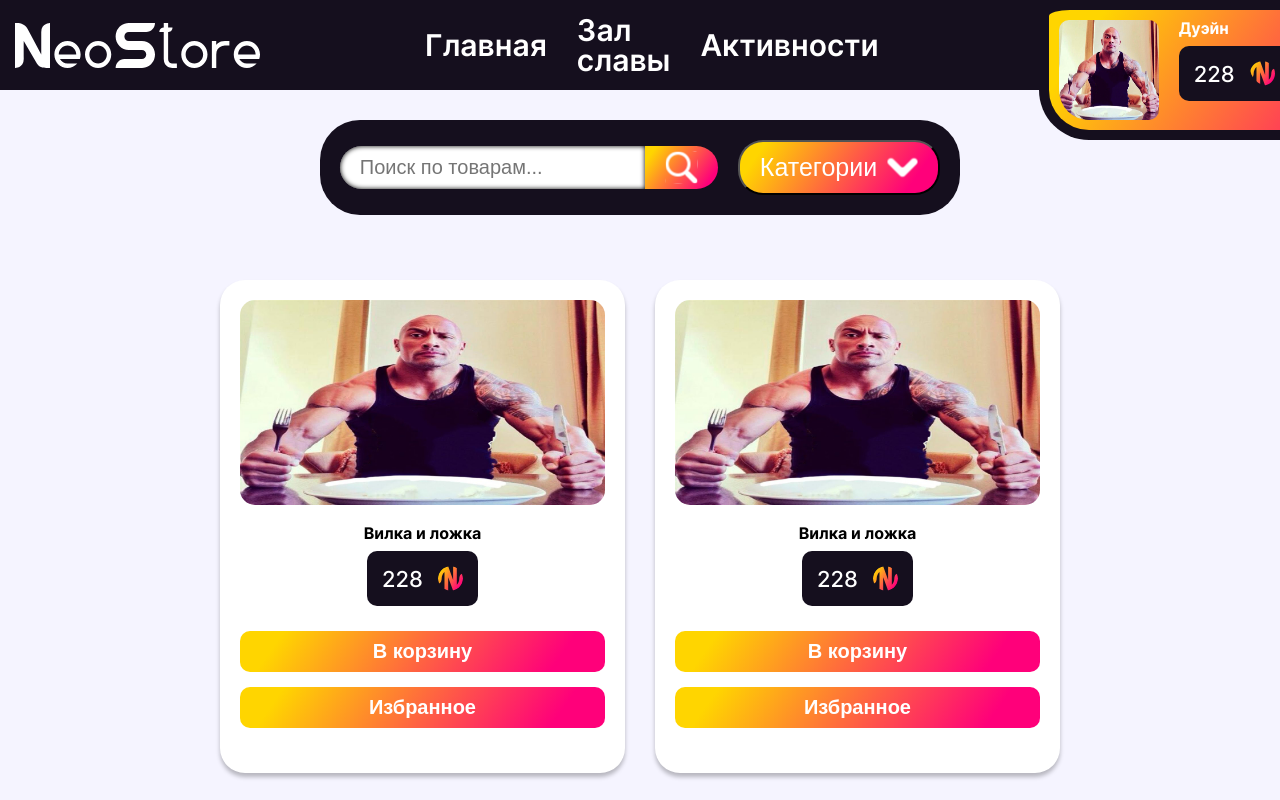
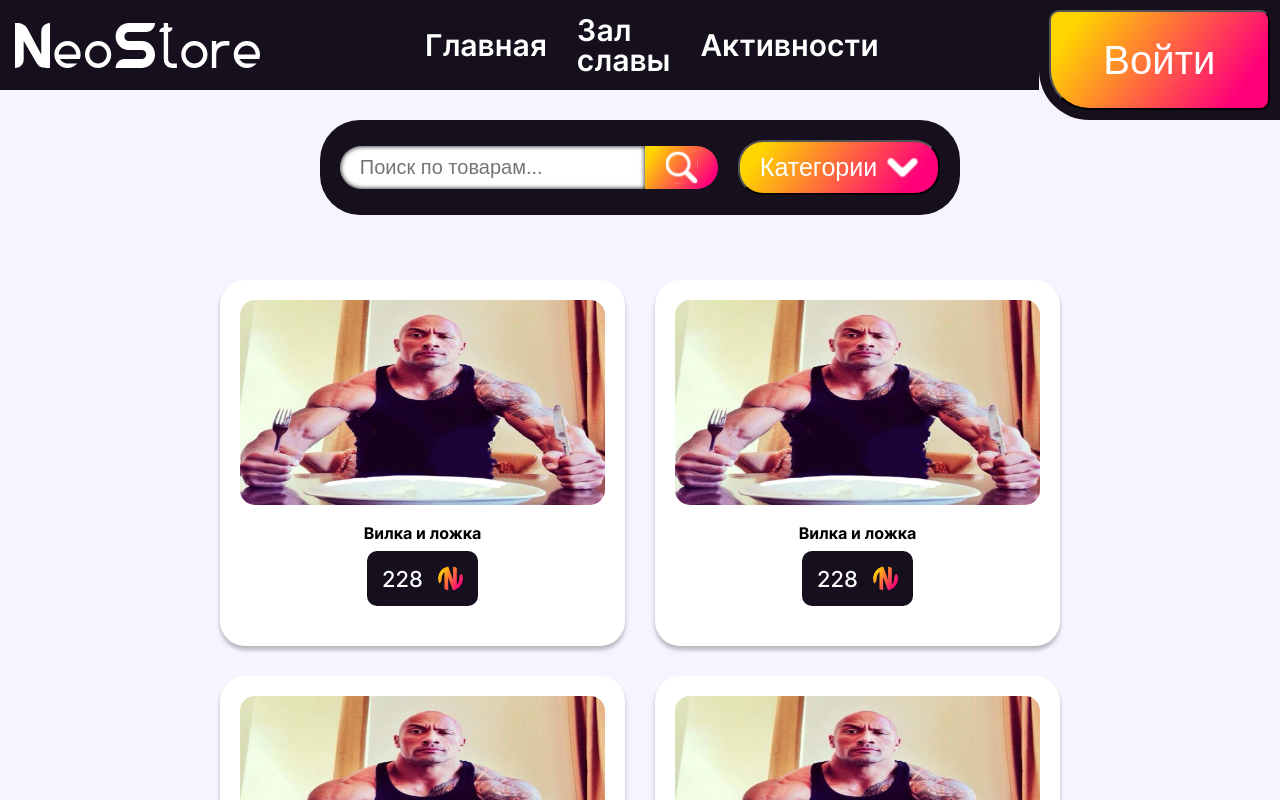
Before and after one commit to inizioRUS/neostore, a React (Create React App) app in the folder Front/neo-store-app/: page /store in a window 1280 px wide. Shown: the top 800 px of the page. Built offline with nearby package versions, Linux system fonts and the light colour scheme.

Commit message:
Local Storage (checklogin) update

```diff
--- /dev/null
+++ b/Front/neo-store-app/src/assets/scripts/functions/storage.ts
@@ -0,0 +1,21 @@
+function CheckLogin() : boolean {
+    if(localStorage.getItem("login")){
+        return true;
+    }
+    return false;
+}
+
+function SetLogin(id : number) : void {
+    localStorage.setItem("login", `${id}`);
+}
+
+function GetLogin() : number {
+    let res = localStorage.getItem("login");
+    return parseInt(res ? res : '0');
+}
+
+export default{
+    CheckLogin,
+    SetLogin,
+    GetLogin
+}
--- a/Front/neo-store-app/src/components/goods/items/ItemCard.tsx
+++ b/Front/neo-store-app/src/components/goods/items/ItemCard.tsx
@@ -2,6 +2,7 @@ import React, { PureComponent } from 'react';
 import '../../../css/item.css'
 import test from '../../../assets/images/skala.jpeg';
 import coin from '../../../assets/icons/NeoCoin.svg';
+import storage from '../../../assets/scripts/functions/storage';
 
 interface ItemCardProps {
 
@@ -22,10 +23,15 @@ class ItemCard extends React.Component<ItemCardProps, ItemCardState> {
                 <div className='item-info'>
                     <h2>Вилка и ложка</h2>
                     <div className='price-box'>228 <img src={coin} alt="" /></div>
-                    <div className='item-actions'>
-                        <button className='item-button bright'>В корзину</button>
-                        <button className='item-button bright'>Избранное</button>
-                    </div>
+                    {
+                        storage.CheckLogin() ?
+                            <div className='item-actions'>
+                            <button className='item-button bright'>В корзину</button>
+                            <button className='item-button bright'>Избранное</button>
+                            </div>
+                        : <div></div>
+                    }
+
                 </div>
             </div>
         );
--- a/Front/neo-store-app/src/components/header/Header.tsx
+++ b/Front/neo-store-app/src/components/header/Header.tsx
@@ -3,6 +3,8 @@ import UserMenu from './UserMenu';
 import { Link } from 'react-router-dom';
 import '../../css/header.css';
 import logo from '../../assets/images/NeoStore.svg';
+import storage from '../../assets/scripts/functions/storage';
+import SignInRedirection from './SignInRedirection';
 
 interface HeaderProps {
 
@@ -29,7 +31,7 @@ class Header extends React.Component<HeaderProps, HeaderState> {
                         <Link to='/activities'>Активности</Link>
                     </div>
                 </div>
-                <UserMenu />
+                {storage.CheckLogin() ? <UserMenu userId={storage.GetLogin()}/> : <SignInRedirection />}
             </header>
         );
     }
--- /dev/null
+++ b/Front/neo-store-app/src/components/header/SignInRedirection.tsx
@@ -0,0 +1,24 @@
+import React, { PureComponent } from 'react';
+
+interface SignInRedirectionProps {
+
+}
+
+interface SignInRedirectionState {
+
+}
+
+class SignInRedirection extends React.Component<SignInRedirectionProps, SignInRedirectionState> {
+    state = {
+
+    }
+    render() {
+        return (
+            <div className='outer-user-menu'>
+              <button className='bright'>Войти</button>
+            </div>
+        );
+    }
+}
+
+export default SignInRedirection;
--- a/Front/neo-store-app/src/components/header/UserMenu.tsx
+++ b/Front/neo-store-app/src/components/header/UserMenu.tsx
@@ -5,7 +5,7 @@ import cart from '../../assets/icons/Cart.svg';
 import burger from '../../assets/icons/Burger.svg';
 
 interface UserMenuProps {
-
+    userId : number
 }
 
 interface UserMenuState {
@@ -13,6 +13,10 @@ interface UserMenuState {
 }
 
 class UserMenu extends React.Component<UserMenuProps, UserMenuState> {
+    constructor(props : UserMenuProps){
+      super(props);
+    }
+
     state = {
 
     }
--- a/Front/neo-store-app/src/css/header.css
+++ b/Front/neo-store-app/src/css/header.css
@@ -56,6 +56,14 @@ header{
     border-radius: 0 0 0 50px;
 }
 
+.outer-user-menu button{
+    width: 100%;
+    min-height: 100px;
+    font-size: 40px;
+    font-weight: 500;
+    border-radius: 10px 10px 10px 40px;
+}
+
 .inner-user-menu{
     display: flex;
     flex-direction: row;
@@ -64,7 +72,7 @@ header{
     width: 100%;
     padding: 10px;
     gap: 10px;
-    border-radius: 5% 5% 5% 40px;
+    border-radius: 10px 10px 10px 40px;
 }
 
 .inner-user-menu img{
--- a/Front/neo-store-app/src/css/main.css
+++ b/Front/neo-store-app/src/css/main.css
@@ -40,3 +40,8 @@ body{
     color: white;
     background: linear-gradient(124.86deg, #FFD500 11.2%, #FF007A 85.95%), #FFFFFF;
 }
+
+.expand{
+    width: 100%;
+    height: 100%;
+}
```
